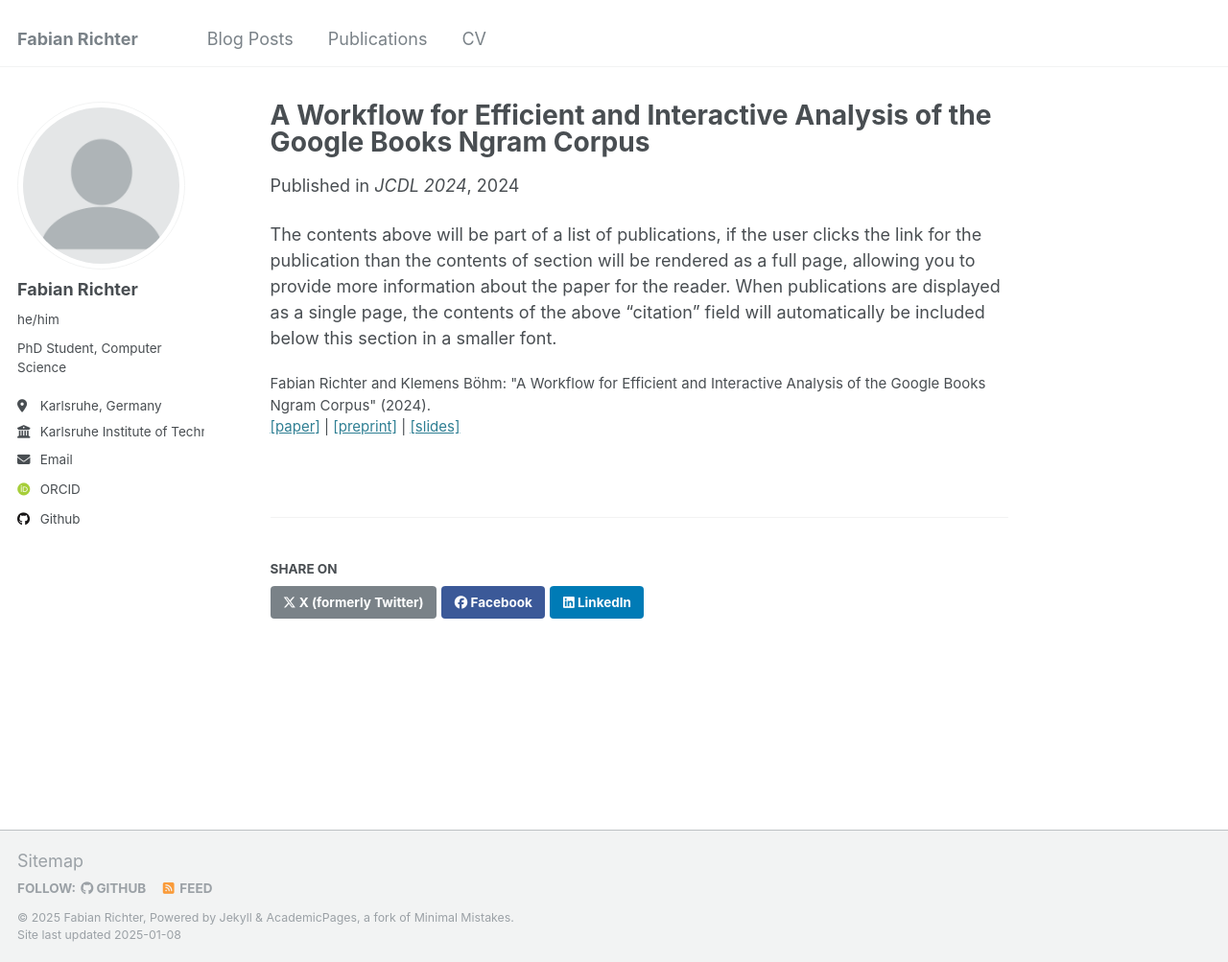
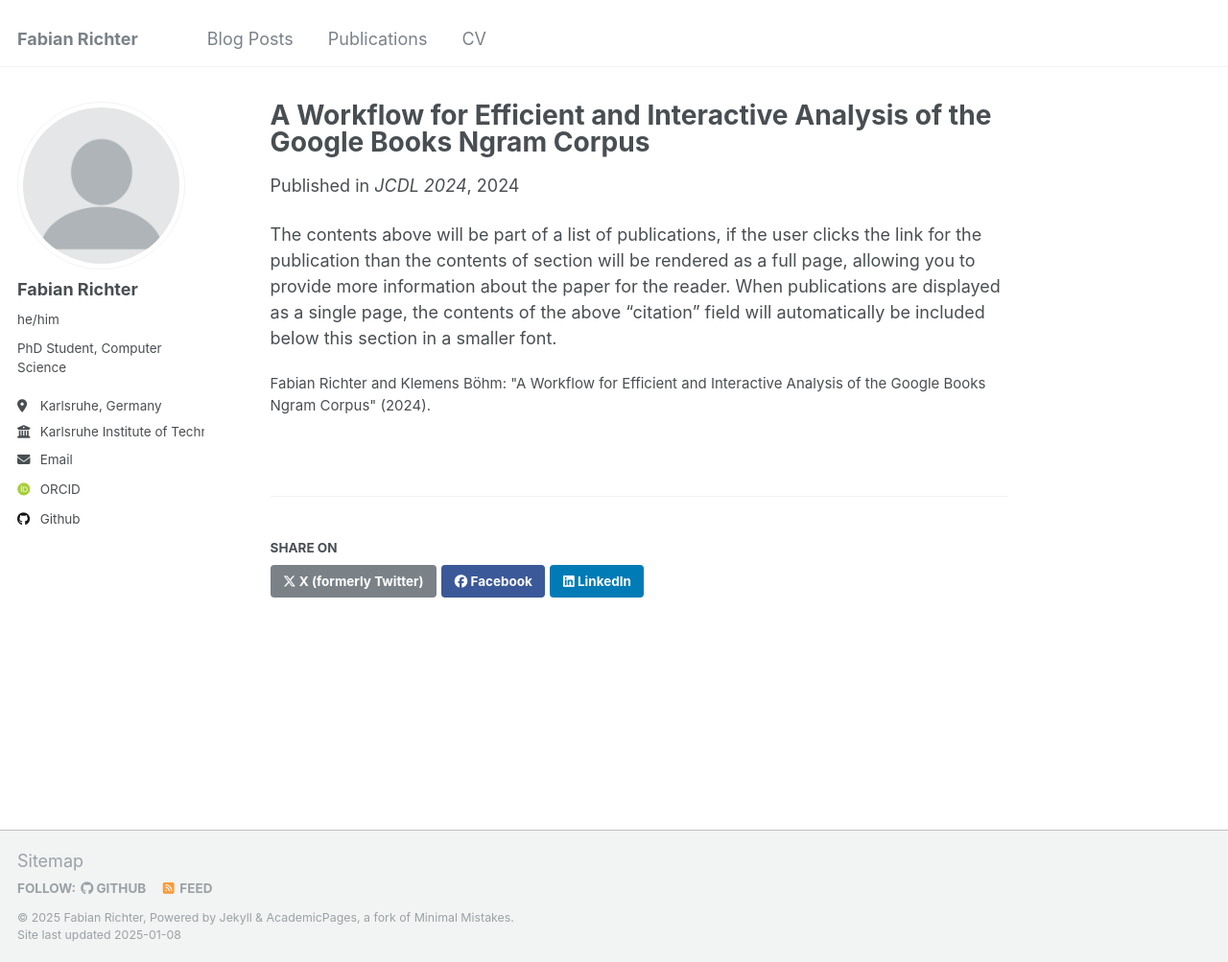
Before and after one commit to FR2501/fr2501.github.io, a Jekyll site: the page built from _publications/2024-12-31-workflow-gbnc.md, in a window 1280 px wide and 1003 px high. Shown: the whole window at 96% size. Built offline with Jekyll 4.4.1, drawn with Linux system fonts in a browser that asks for light colours; some web fonts are replaced; part of the change alters nothing that is shown.

Commit message:
removed nonexisting paper links

```diff
--- a/_publications/2024-12-31-workflow-gbnc.md
+++ b/_publications/2024-12-31-workflow-gbnc.md
@@ -5,8 +5,6 @@ permalink: /publications/workflow-gbnc
 date: 2024-12-31
 venue: 'JCDL 2024'
 slidesurl: 'http://fr2501.github.io/files/slides-workflow-gbnc.pdf'
-paperurl: 'http://fr2501.github.io/files/paper-workflow-gbnc.pdf'
-preprinturl: 'http://fr2501.github.io/files/preprint-workflow-gbnc.pdf'
 citation: 'Fabian Richter and Klemens Böhm: &quot;A Workflow for Efficient and Interactive Analysis of the Google Books Ngram Corpus&quot; (2024).'
 ---
 
```
